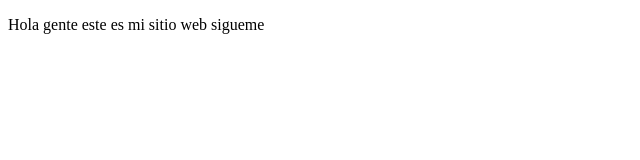
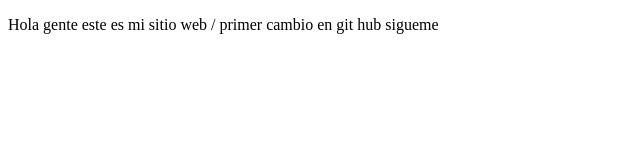
Before and after one commit to AlvaroDLCT/proyectoDemoCursoPrework, a plain HTML site: page index.html in a window 1280 px wide. Shown: the whole page, without its empty margins (0-640 px from the left). Drawn offline with Linux system fonts and the light colour scheme.

Commit message:
cambios agreados a mi primer web de prueba curso prework windows

```diff
--- a/index.html
+++ b/index.html
@@ -7,7 +7,7 @@
 </head>
 <body>
     <p>
-        Hola gente este es mi sitio web
+        Hola gente este es mi sitio web / primer cambio en git hub
         sigueme
     </p>
 </body>
```
